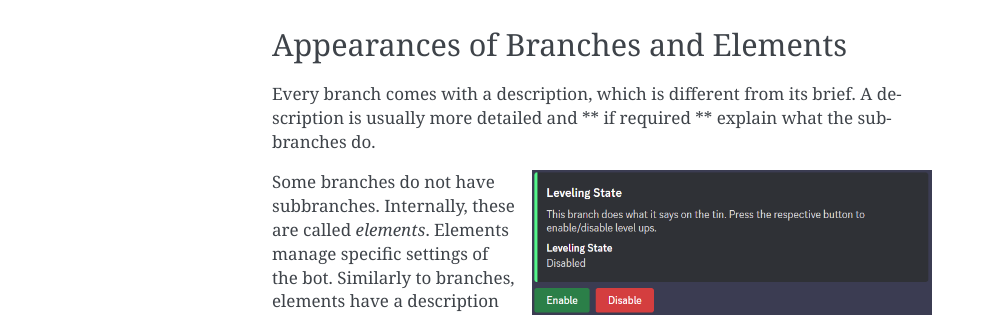
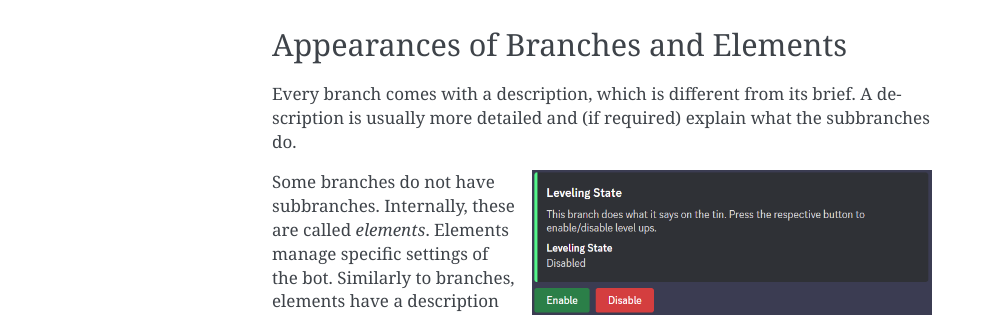
Before and after one commit to Fisch37/Typhoon-Bot, a Sphinx documentation site: the page built from docs/source/config_command.rst, in a window 1280 px wide. Shown: the part 1198-1513 px from the top of the page, without its empty margins (148-1141 px from the left). Built offline with Sphinx 7.4.7, drawn with Linux system fonts in a browser that asks for light colours.

```diff
--- a/docs/source/config_command.rst
+++ b/docs/source/config_command.rst
@@ -37,7 +37,7 @@ Appearances of Branches and Elements
 ***************************************
 
 Every branch comes with a description, which is different from its brief.
-A description is usually more detailed and ** if required ** explain what the subbranches do.
+A description is usually more detailed and (if required) explain what the subbranches do.
 
 .. image:: _static/config/element.png
     :width: 400
```
